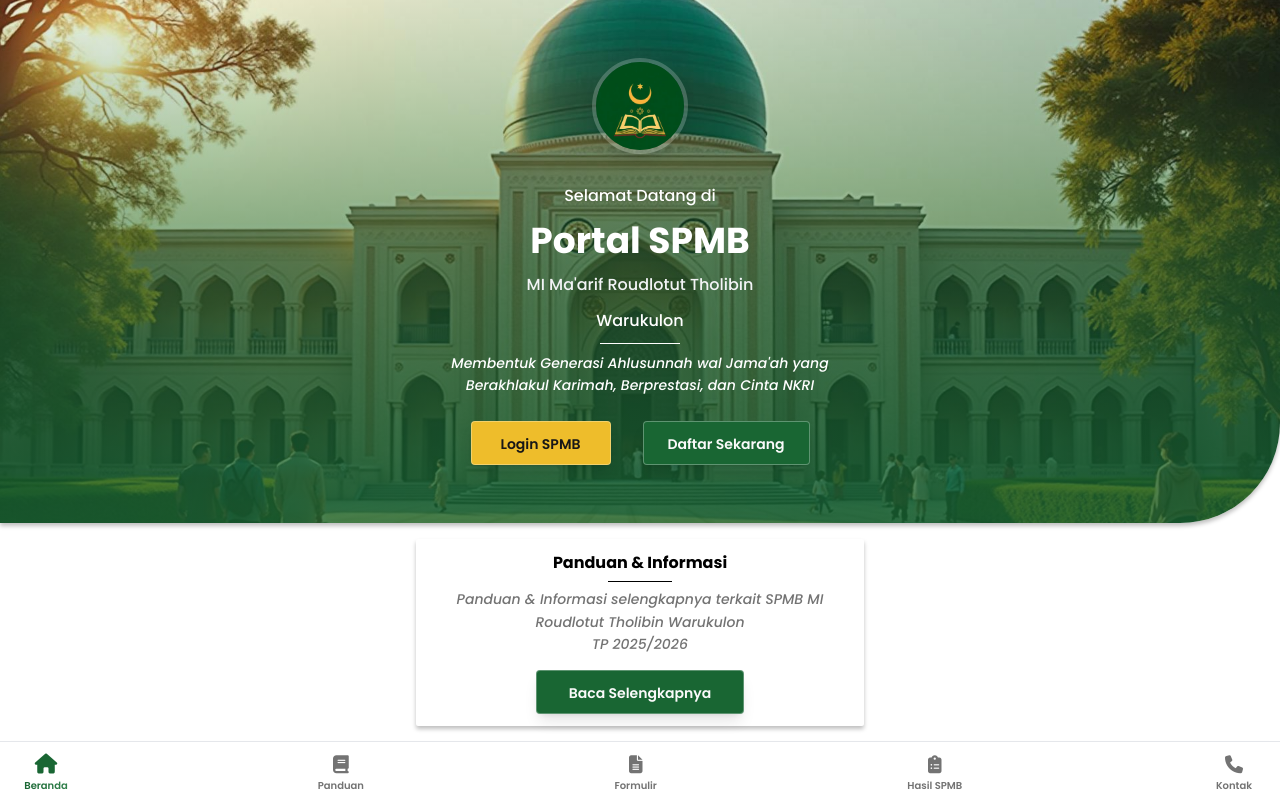
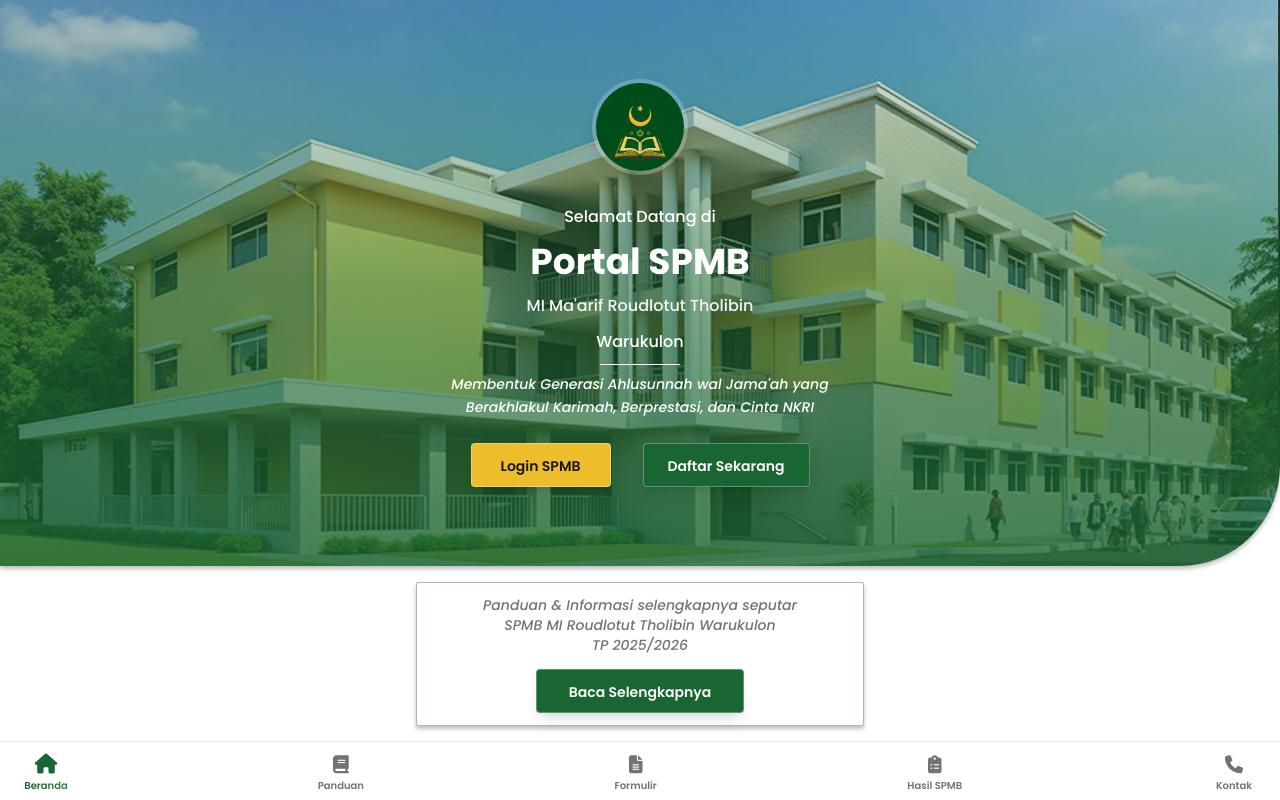
Before and after one commit to mimawarukulon68/rotholib-spmb-portal, a React (Vite) app: page / in a window 1280 px wide. Built offline with nearby package versions, Linux system fonts and the light colour scheme.

Commit message:
Refactor UI and add new features
- Updated background image.
- Modified text elements.
- Added card borders.
- Adjusted date format and added radio buttons.
- Included additional information.

```diff
--- a/src/pages/Formulir.tsx
+++ b/src/pages/Formulir.tsx
@@ -6,6 +6,7 @@ import { Input } from '@/components/ui/input';
 import { Label } from '@/components/ui/label';
 import { Textarea } from '@/components/ui/textarea';
 import { Select, SelectContent, SelectItem, SelectTrigger, SelectValue } from '@/components/ui/select';
+import { RadioGroup, RadioGroupItem } from '@/components/ui/radio-group';
 
 const Formulir = () => {
   return (
@@ -42,20 +43,21 @@ const Formulir = () => {
                 </div>
                 <div>
                   <Label htmlFor="tanggal-lahir">Tanggal Lahir *</Label>
-                  <Input id="tanggal-lahir" type="date" />
+                  <Input id="tanggal-lahir" type="date" placeholder="MM/DD/YYYY" />
                 </div>
               </div>
               <div>
-                <Label htmlFor="jenis-kelamin">Jenis Kelamin *</Label>
-                <Select>
-                  <SelectTrigger>
-                    <SelectValue placeholder="Pilih jenis kelamin" />
-                  </SelectTrigger>
-                  <SelectContent>
-                    <SelectItem value="L">Laki-laki</SelectItem>
-                    <SelectItem value="P">Perempuan</SelectItem>
-                  </SelectContent>
-                </Select>
+                <Label>Jenis Kelamin *</Label>
+                <RadioGroup defaultValue="" className="flex flex-row gap-6 mt-2">
+                  <div className="flex items-center space-x-2">
+                    <RadioGroupItem value="L" id="laki-laki" />
+                    <Label htmlFor="laki-laki">Laki-laki</Label>
+                  </div>
+                  <div className="flex items-center space-x-2">
+                    <RadioGroupItem value="P" id="perempuan" />
+                    <Label htmlFor="perempuan">Perempuan</Label>
+                  </div>
+                </RadioGroup>
               </div>
               <div>
                 <Label htmlFor="agama">Agama *</Label>
--- a/src/pages/Index.tsx
+++ b/src/pages/Index.tsx
@@ -2,7 +2,7 @@ import React from 'react';
 import { RippleButton } from '@/components/ui/ripple-button';
 import BottomNavbar from '@/components/BottomNavbar';
 import schoolLogo from '@/assets/school-logo.png';
-import heroBackground from '@/assets/hero-background.jpg';
+import schoolBuilding from '@/assets/school-building.png';
 
 const Index = () => {
   return (
@@ -12,7 +12,7 @@ const Index = () => {
         <div
           className="flex-1 flex flex-col items-center justify-center px-3 py-4 relative"
           style={{
-            background: `var(--hero-bg), url(${heroBackground})`,
+            background: `var(--hero-bg), url(${schoolBuilding})`,
             backgroundSize: 'auto, cover',
             backgroundPosition: '0% 0%, 50% 50%',
             backgroundRepeat: 'repeat, no-repeat',
@@ -66,16 +66,12 @@ const Index = () => {
 
         {/* Information Section */}
         <div className="px-3 py-4">
-          <div className="bg-white rounded-md shadow-card max-w-[448px] w-full mx-auto p-3">
+          <div className="bg-white rounded-md shadow-card max-w-[448px] w-full mx-auto p-3 border border-primary/40">
             <div className="flex flex-col items-center text-center gap-1.5">
-              <h3 className="text-black font-bold">
-                Panduan & Informasi
-              </h3>
-              <div className="bg-black h-px w-16"></div>
-              <p className="text-muted-foreground text-sm italic font-medium leading-[22.75px]">
-                <span>Panduan & Informasi selengkapnya terkait SPMB MI Roudlotut Tholibin Warukulon </span>
-                <br />
-                <span>TP 2025/2026</span>
+              <p className="text-muted-foreground text-sm italic font-medium">
+                Panduan & Informasi selengkapnya seputar<br />
+                SPMB MI Roudlotut Tholibin Warukulon<br />
+                TP 2025/2026
               </p>
               <RippleButton variant="info" size="info">
                 Baca Selengkapnya
```
Also changed, not shown: src/assets/school-building.png (added).
